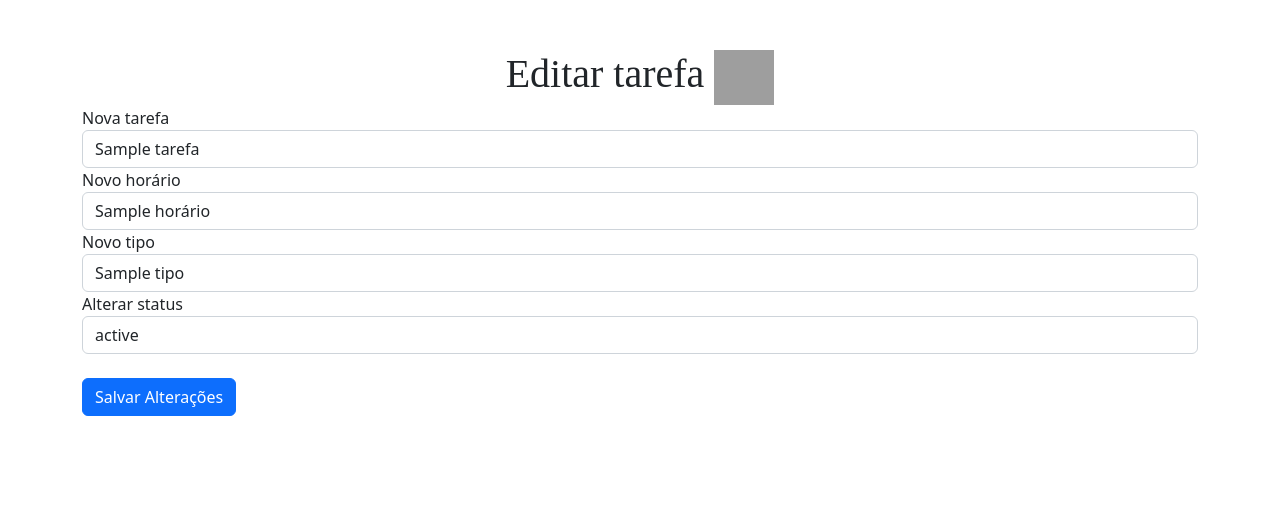
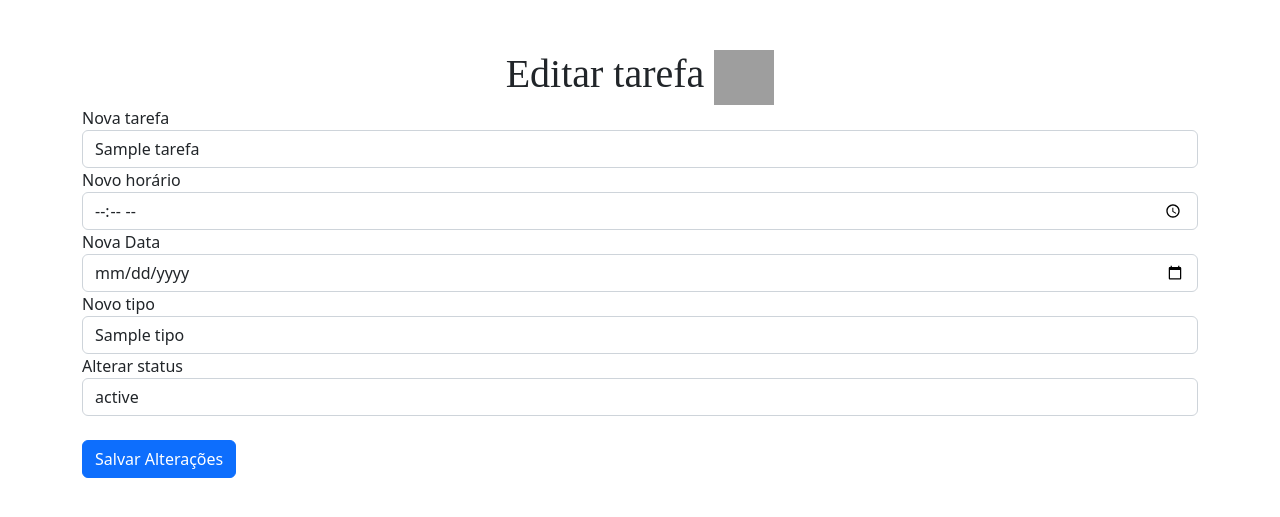
Before and after one commit to gustavo-desk/WEBAPLICATION, a Flask app: template templates/update.html in a window 1280 px wide. Shown: the top 517 px of the page. Run offline with Flask 2, Linux system fonts and the light colour scheme; the template is opened without the code that fills it: most values are stand-ins (such as "Sample title", 1, 10 or a date in 2020); grey boxes are pictures that could not be loaded.

Commit message:
atualização de estilo ver02

```diff
--- a/templates/create.html
+++ b/templates/create.html
@@ -29,7 +29,7 @@
             </div>
             <div class="form-group">
                 <label> Data </label>
-                <input type="date" name="Horário" required="true"  class="form-control"/>
+                <input type="date" name="Data" required="true"  class="form-control"/>
             </div>
             <br>
             <button class="btn btn-primary">Salvar Tarefa</button>
--- a/templates/update.html
+++ b/templates/update.html
@@ -21,7 +21,11 @@
             </div>
             <div class="form-group">
                 <label> Novo horário </label>
-                <input type="text" name="Horário" value ="{{tarefa['Horário']}}" required="true"  class="form-control"/>
+                <input type="time" name="Horário" value ="{{tarefa['Horário']}}" required="true"  class="form-control"/>
+            </div>
+            <div class="form-group">
+                <label> Nova Data </label>
+                <input type="date" name="Data" value ="{{tarefa['Data']}}" required="true"  class="form-control"/>
             </div>
             <div class="form-group">
                 <label>Novo tipo</label>
```
